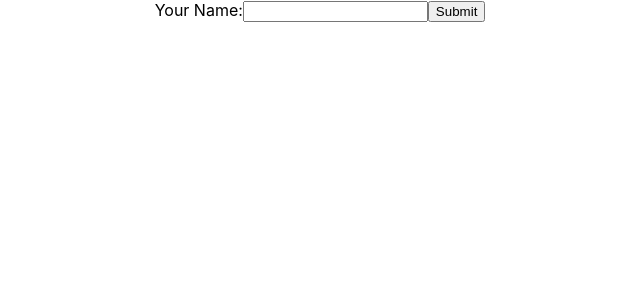
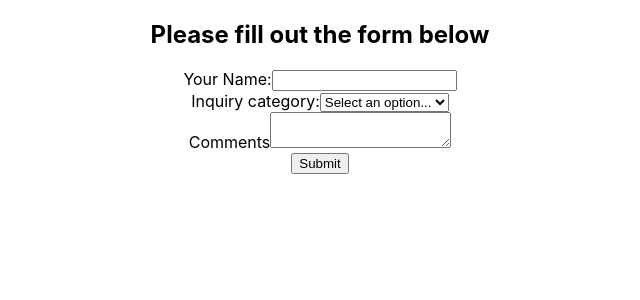
Before and after one commit to avabellaw/learning-react, a React (Create React App) app in the folder my-app/: page / in a window 1280 px wide. Shown: the top 300 px of the page, without its empty margins (320-960 px from the left). Built offline with nearby package versions, Linux system fonts and the light colour scheme.

Commit message:
Make textarea and select box controlled

```diff
--- a/my-app/src/components/forms/ControlledForm.js
+++ b/my-app/src/components/forms/ControlledForm.js
@@ -5,7 +5,9 @@
         super(props)
 
         this.state = {
-            name: ''
+            name: '',
+            category: '',
+            comments: ''
         }
     }
 
@@ -16,12 +18,47 @@
             });
     }
 
+    handleCategoryChange = (event) => {
+        this.setState(
+            {
+                category: event.target.value
+            }
+        )
+    }
+
+    handleCommentsChange = (event) => {
+        this.setState(
+            {
+                comments: event.target.value
+            }
+        );
+    }
+
     render() {
         return (
             <div>
                 <form>
-                    <label htmlFor='name' >Your Name:</label>
-                    <input value={this.state.name} onChange={this.handleNameChange} type="text" id='name' name='name' />
+                    <h2>Please fill out the form below</h2>
+                    <div>
+                        <label htmlFor='name' >Your Name:</label>
+                        <input value={this.state.name} onChange={this.handleNameChange} type="text" id='name' name='name' />
+                    </div>
+
+                    <div>
+                        <label htmlFor='category'>Inquiry category:</label>
+                        <select id='category' name='category' value={this.state.category} onChange={this.handleCategoryChange}>
+                            <option value="" disabled>Select an option...</option>
+                            <option value="website">Website issue</option>
+                            <option value="order">Order issue</option>
+                            <option value="general">General inquiry</option>
+                        </select>
+                    </div>
+
+                    <div>
+                        <label htmlFor='comments'>Comments</label>
+                        <textarea id='comments' name='comments' value={this.state.comments} onChange={this.handleCommentsChange}></textarea>
+                    </div>
+
                     <input type="submit" value="Submit" />
                 </form>
             </div>
```
